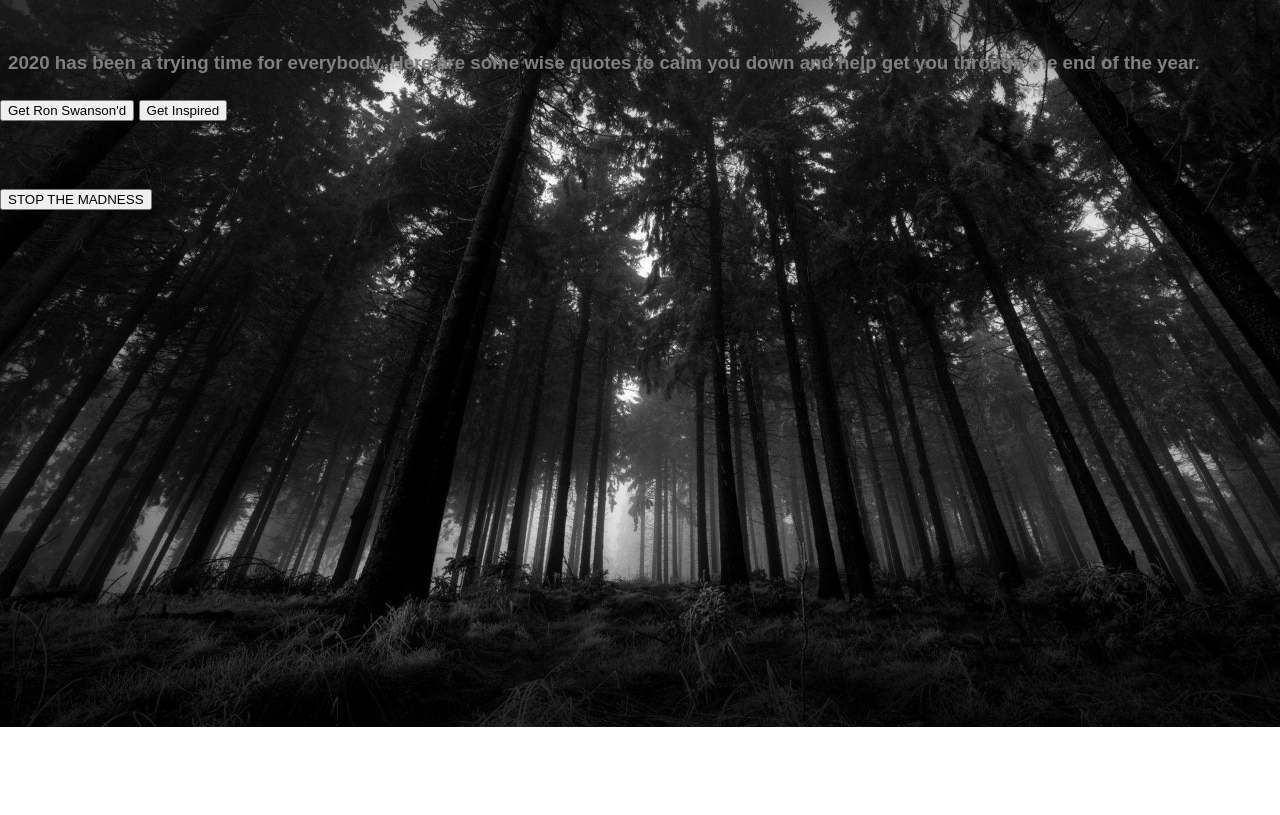
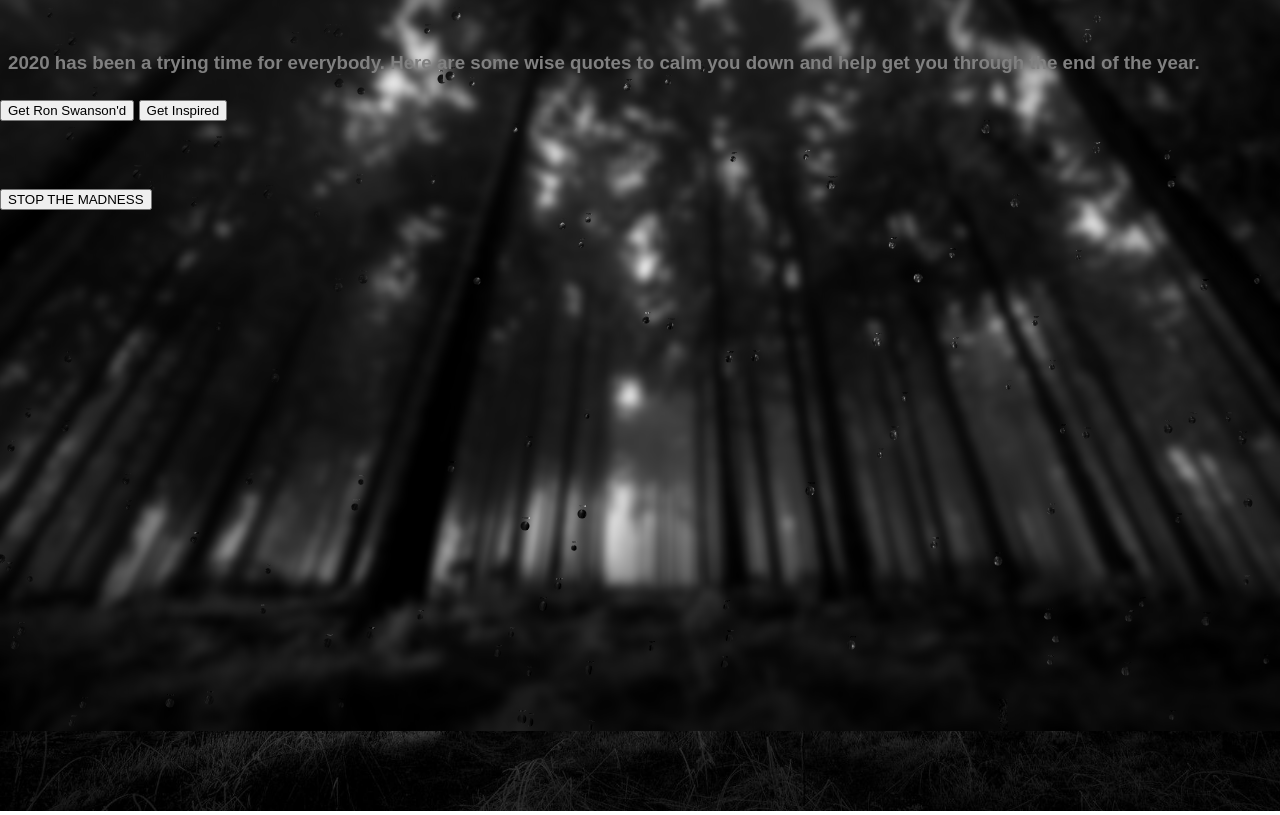
Before and after one commit to bvandyke17/bvandyke17.github.io, a plain HTML site: page finalProject.html in a window 1280 px wide. Shown: the part 73-888 px from the top of the page. Before the commit the page ends 804 px from the top, so only its background shows below. Drawn offline with nearby package versions, Linux system fonts and the light colour scheme.

Commit message:
final project fixed

```diff
--- a/finalProject.html
+++ b/finalProject.html
@@ -10,7 +10,7 @@
     <!-- AJAX, Rainy Day, and js scripts -->
     <script src="https://ajax.googleapis.com/ajax/libs/jquery/3.4.1/jquery.min.js"></script>
     <script src="finalScript.js"></script>
-    <script src="rainday.min.js"></script>
+    <script src="rainyday.min.js"></script>
   </head>
 
     <body onload="run();">
```
